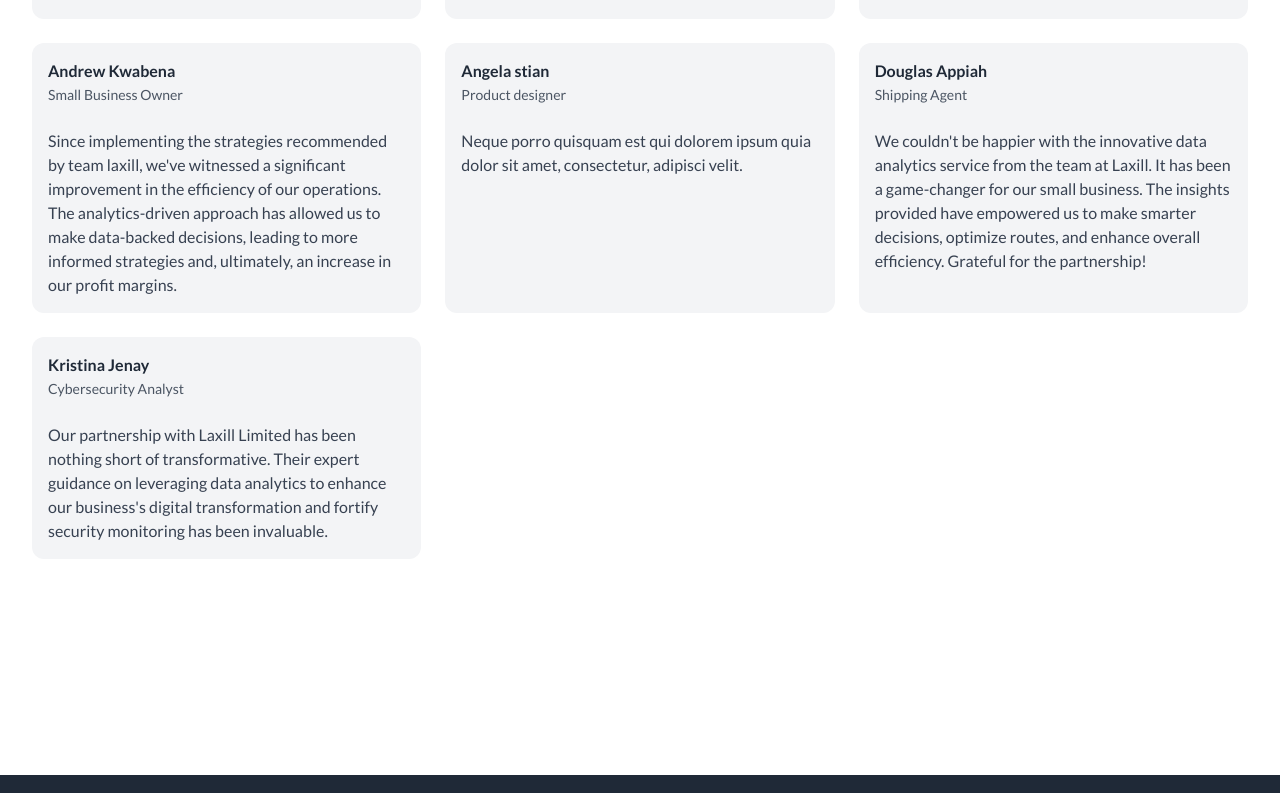
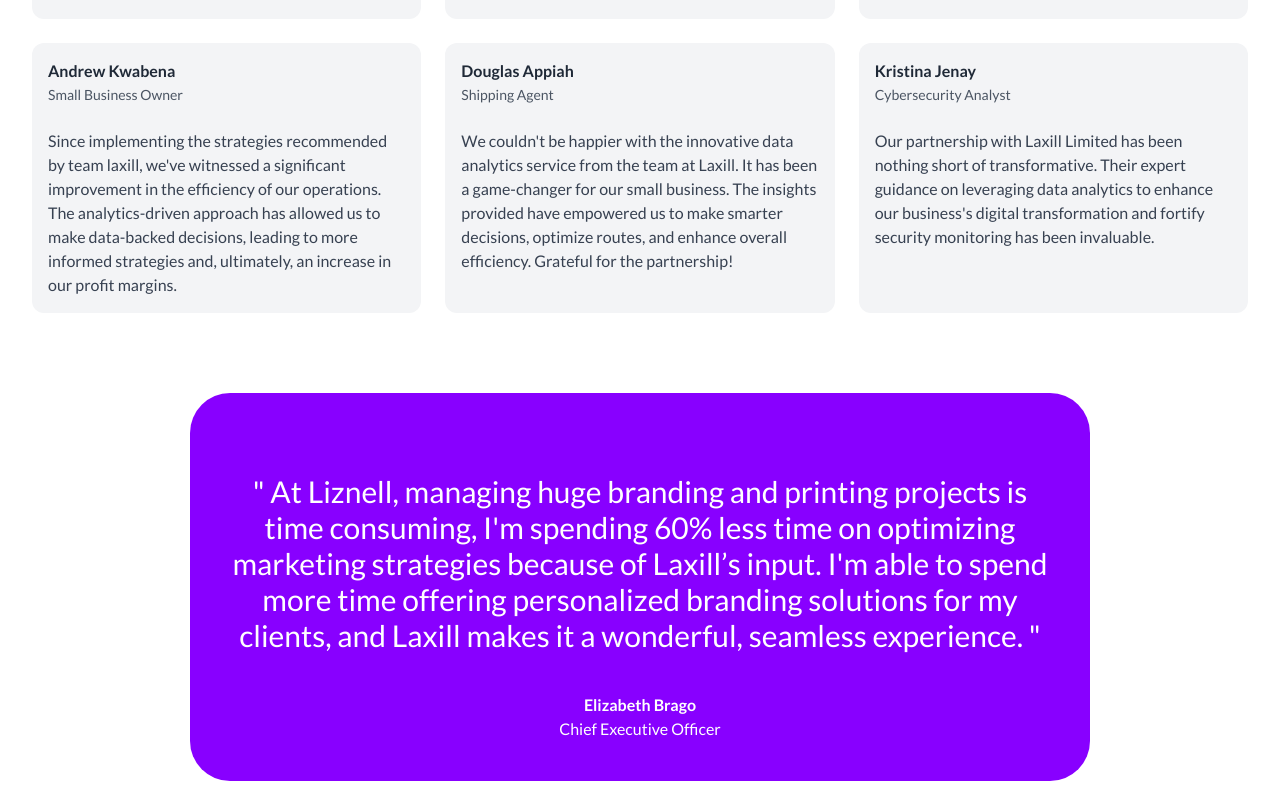
Before and after one commit to sonofaryeetey/Laxillnew, a Next.js app: page /Testimonials in a window 1280 px wide. Shown: the part 1307-2100 px from the top of the page. Built offline with nearby package versions, Linux system fonts and the light colour scheme.

Commit message:
added animations

```diff
--- a/src/app/Testimonials/page.js
+++ b/src/app/Testimonials/page.js
@@ -1,7 +1,8 @@
 "use client"
 import React from 'react'
 import SubheroSection from '../components/SubheroSection'
-import {motion,AnimatePresence} from 'framer-motion'
+
+import { motion, AnimatePresence } from 'framer-motion'
 
 const Testimonials = () => {
 
@@ -48,12 +49,7 @@
             title: "Small Business Owner ",
             quote: "Since implementing the strategies recommended by team laxill, we've witnessed a significant improvement in the efficiency of our operations. The analytics-driven approach has allowed us to make data-backed decisions, leading to more informed strategies and, ultimately, an increase in our profit margins."
         },
-        {
-            avatar: "https://randomuser.me/api/portraits/women/79.jpg",
-            name: "Angela stian",
-            title: "Product designer",
-            quote: "Neque porro quisquam est qui dolorem ipsum quia dolor sit amet, consectetur, adipisci velit."
-        },
+
         {
             avatar: "https://randomuser.me/api/portraits/men/86.jpg",
             name: "Douglas Appiah",
@@ -69,12 +65,12 @@
 
     ]
 
-    const info ={
-        url:"url(./images/testimonial-hot-air.png)",
-        Heading:"",
-        Tag:"HAPPY.CLIENTS",
-        Para:"",
-        opacity:"0.4",
+    const info = {
+        url: "url(./images/testimonial-hot-air.png)",
+        Heading: "",
+        Tag: "HAPPY.CLIENTS",
+        Para: "",
+        opacity: "0.4",
     }
 
 
@@ -87,7 +83,7 @@
                     exit={{ opacity: 0, y: 15 }}
                     transition={0.25}
                 >
-            <SubheroSection info={info}/>
+                    <SubheroSection info={info} />
 
                     <section className="py-14 mb-40">
                         <div className="max-w-screen-xl mx-auto px-4 md:px-8">
@@ -103,7 +99,13 @@
                                 <ul className="grid gap-6 sm:grid-cols-2 lg:grid-cols-3">
                                     {
                                         testimonials.map((item, idx) => (
-                                    <li key={idx} className="bg-gray-100 p-4 rounded-xl">
+                                            <motion.li
+                                                initial={{ opacity: 0, y: 40 }}
+                                                whileInView={{ opacity: 1, y: 0 }}
+                                                viewport={{ once: true, amount: 1 }}
+                                                transition={{duration:0.7, delay:0.3, ease:'easeOut'}}
+                                                key={idx}
+                                                className="bg-gray-100 p-4 rounded-xl">
                                                 <figure>
                                                     <div className="flex items-center gap-x-4">
                                                         {/* <img src={item.avatar} className="w-16 h-16 rounded-full" /> */}
@@ -118,10 +120,28 @@
                                                         </p>
                                                     </blockquote>
                                                 </figure>
-                                    </li>
+                                            </motion.li>
                                         ))
                                     }
                                 </ul>
+                            </div>
+                        </div>
+
+                        <div className="container">
+                            <div className="testimonial-poster my-20 py-10  px-10 w-3/4 py-10 mx-auto ">
+                                <h2 className=' text-xl font-bold py-10 md:text-3xl md:font-medium '>
+                                    "
+                                    At Liznell, managing huge branding and printing projects is time consuming, I'm spending
+                                    60% less time on optimizing marketing strategies because of Laxill’s input. I'm able to
+                                    spend more time offering personalized branding solutions for my clients, and Laxill makes
+                                    it a wonderful, seamless experience.
+
+                                    "
+                                </h2>
+
+                                <h3 className='bg-yellow font-bold'> Elizabeth Brago</h3>
+                                <p className='mx-auto'>Chief Executive Officer</p>
+
                             </div>
                         </div>
                     </section>
--- a/src/app/components/Testimonials.jsx
+++ b/src/app/components/Testimonials.jsx
@@ -3,7 +3,7 @@
 import React from 'react'
 import { useState } from 'react'
 import Link from 'next/link'
-import {motion} from 'framer-motion'
+import { motion } from 'framer-motion'
 
 const testimonials = [
     {
@@ -39,11 +39,11 @@
     const [checker, setChecker] = useState(true)
 
 
-function role(){
+    function role() {
 
-    if ( checker && (currentTestimonial < testimonials.length -1 ) ){
-        setCurrentTestimonial(currentTestimonial+1)
-    }else{
+        if (checker && (currentTestimonial < testimonials.length - 1)) {
+            setCurrentTestimonial(currentTestimonial + 1)
+        } else {
             setCurrentTestimonial(0)
         }
 
@@ -57,10 +57,10 @@
         <section className="py-14 testimonials">
             <motion.div
                 className="max-w-screen-xl mx-auto py-10 px-4 md:px-8 card-testimonials"
-            initial={{opacity:-1,}}
-              whileInView={{opacity:1,} }
-              viewport={{once:true, amount:0.7}}
-              transition={{ duration:1, ease:"easeOut"}}
+                initial={{ opacity: -1, }}
+                whileInView={{ opacity: 1, }}
+                viewport={{ once: true, amount: 0.7 }}
+                transition={{ duration: 1, ease: "easeOut" }}
             >
                 <div className="max-w-3xl mx-auto text-center">
                     <h3 className="text-indigo-600 font-semibold pb-6">What people are saying</h3>
@@ -110,6 +110,7 @@
                 </div>
 
             </motion.div>
+
         </section>
     )
 }
--- a/src/app/globals.css
+++ b/src/app/globals.css
@@ -15,6 +15,8 @@
   font-family: var(--font-lato);
 
 }
+
+
 
 
 @media (prefers-color-scheme: dark) {
@@ -250,7 +252,12 @@
 
 
 
-
+.testimonial-poster{
+  background:#8800ff;
+  color:white;
+  border-radius:40px;
+  text-align:center;
+}
 
 .content-new {
   display: flex;
```
Lines whose indentation alone changed are shown as unchanged.
